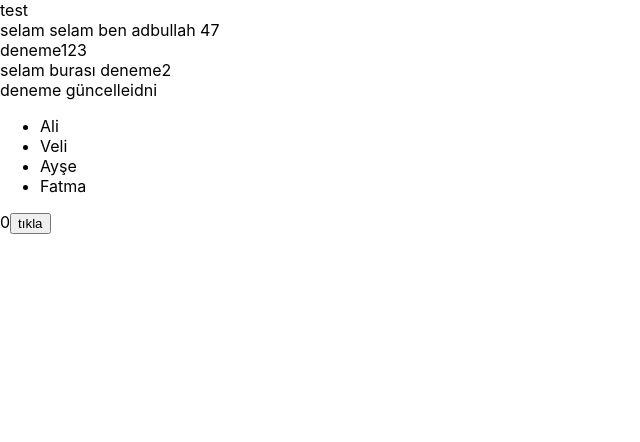
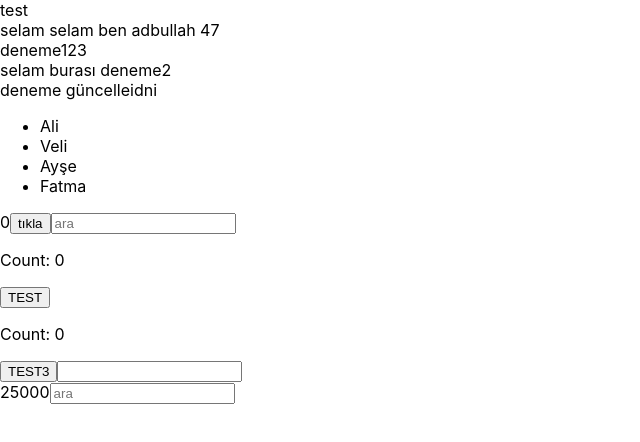
Before and after one commit to ylcinabdullah47/ReactTest, a React (Create React App) app: page / in a window 1280 px wide. Shown: the top 442 px of the page, without its empty margins (0-640 px from the left). Built offline with nearby package versions, Linux system fonts and the light colour scheme.

Commit message:
react hook örnekleri yapıldı

```diff
--- a/src/App.js
+++ b/src/App.js
@@ -1,13 +1,69 @@
 import Sayfa47 from './components/sayfa1.jsx'
 import Deneme from './components/deneme.jsx';
 import Deneme2 from './components/deneme2.jsx';
-import { useEffect, useState } from 'react';
+import { useEffect, useMemo, useRef, useState } from 'react';
+import ReactDOM from "react-dom/client";
 const names = ["Ali", "Veli", "Ayşe", "Fatma"];// başka kaynaktan alındı map kullanımı ile ilgili
 function App() {
+  // HATALI ÇALIŞIYOR
+  //   function Example() {
+  //     const [count, setCount] = useState(0);
+
+  //     useEffect(() => {
+  //       console.log("useEffect called");
+  //     }, []);
+
+  //     console.log("component rendered");
+
+  //     return (
+  //       <div>
+  //         <p>Count: {count}</p>
+  //         <button onClick={() => setCount(count + "sealm test474747")}>Increment</button>
+  //       </div>
+  //     );
+  //   }
+
+  // function FavoriteColor() {
+  //   const [color, setColor] = useState('red');
+  //   return (
+  //     <>
+  //       <h1>fawori rengin  <br />{color}</h1>""
+  //       <br />
+  //       <button type='button' onClick={() => setColor('blue')}>blue</button>
+  //       <button type='button' onClick={() => setColor('red')}>red</button>
+  //       <button type='button' onClick={() => setColor('pink')}>pink</button>
+  //       <button type='button' onClick={() => setColor('green')}>green</button>
+  //     </>
+  //   );
+  // }
+  // // const root = ReactDOM.createRoot(document.getElementById('root'));
+  // // root.render(<color1 />);
+  // const root = ReactDOM.createRoot(document.getElementById('root'));
+  // root.render(<FavoriteColor />);
+
 
   //hook kullanımı
   const [count, setCount] = useState(0)
   console.log("count", count);
+  const firstRef = useRef();
+
+  //USEMEMO KONUSUNU TEKRAR ET
+
+  const [count33, setCount33] = useState(0);
+  const [text33, setText33] = useState("")
+
+  const func = (num) => {
+    console.log("hesaplanıyor....");
+    for (let i = 0; i < 25000; i++) {
+      num += 1
+
+    }
+    return num
+  }
+
+  const memo = useMemo(() => func(count33), [text33])
+
+
 
 
   //useefect bu konuya tekrar bakılacak
@@ -15,6 +71,31 @@ function App() {
   useEffect(() => {
     günceltest("deneme güncelleidni")
   }, [])
+
+
+  //HOOK KULLANIMI ÖRNEK 2
+
+  const [count47, setCount47] = useState(0);
+
+  useEffect(() => {
+    console.log("useEffect called");
+  }, []);
+
+  console.log("component TEST2");
+
+  //HOOK KUALLANIMI ÖRNEK 3
+  const [count123, setCount123] = useState(0);
+  const [text, setText] = useState("");
+
+  useEffect(() => {
+    console.log("useEffect called");
+  }, [count, text]);
+
+  console.log("component TEST3");
+
+
+
+
 
 
   //map kullanımı ile ilgili başka kaynaktan örnek
@@ -49,7 +130,24 @@ function App() {
       {count}
 
       <button onClick={clickFunck}> tıkla</button>
+
+      {/* <div>{status} </div> */}
+      <input ref={firstRef} placeholder='ara' />
+      <div>
+        <p>Count: {count47}</p>
+        <button onClick={() => setCount47(count47 + 1)}>TEST</button>
+      </div>
+
+      <div>
+        <p>Count: {count123}</p>
+        <button onClick={() => setCount123(count123 + 1)}>TEST3</button>
+        <input value={text} onChange={(e) => setText(e.target.value)} />
+      </div>
+
+      {memo}
+      <input value={text33} onchange={e => setText33(e.target.value)} placeholder='ara' />
     </div>
+
 
   );
 }
```
